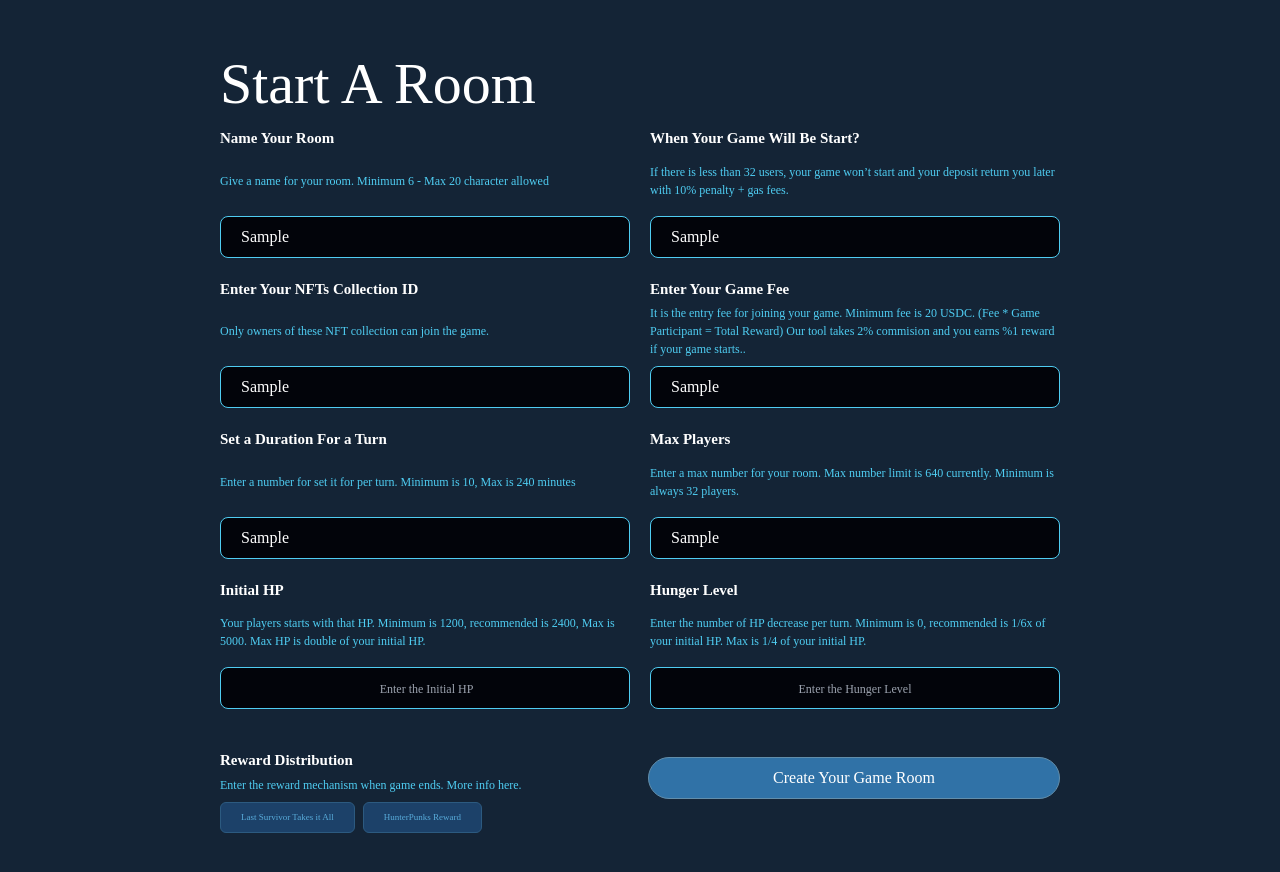
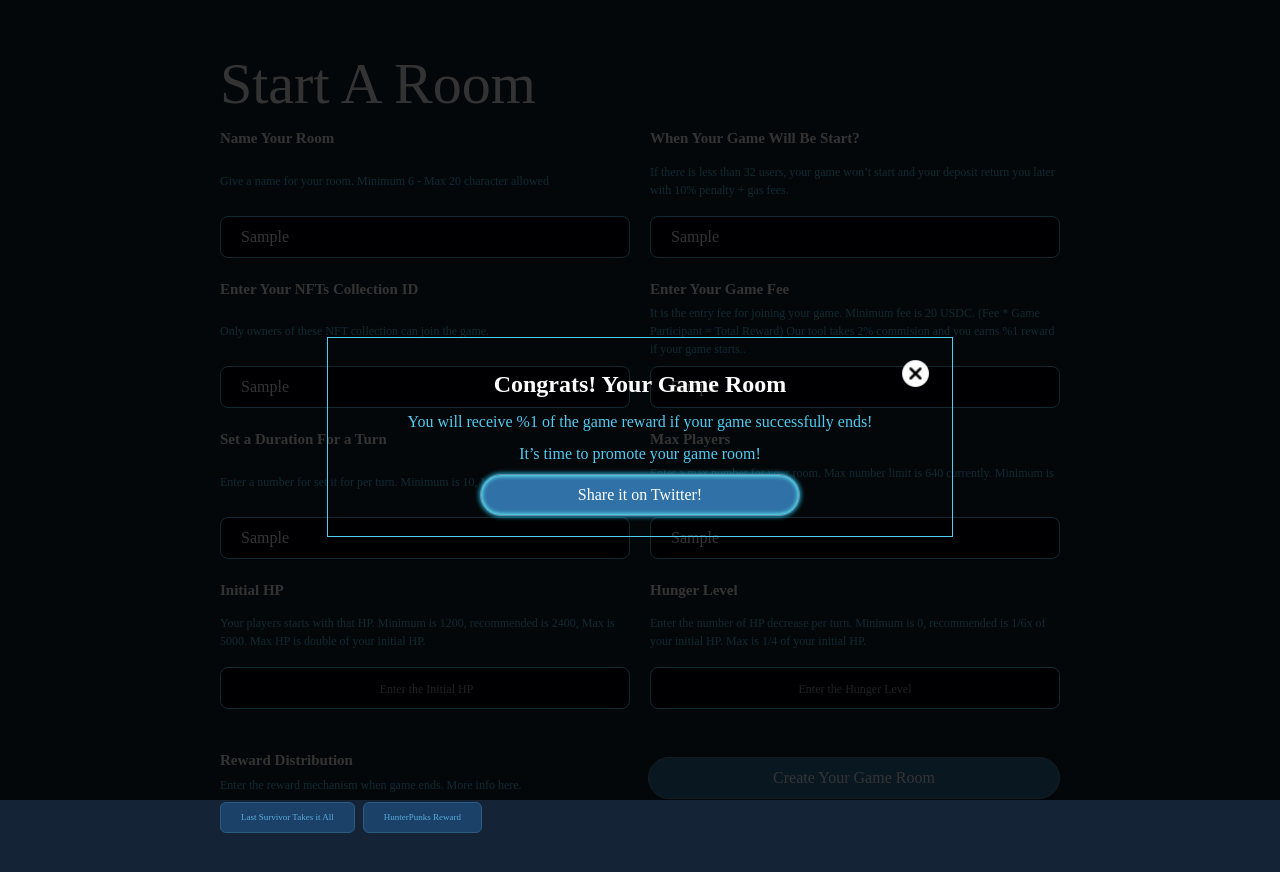
Before and after one commit to codekaya/Pragma-Hackathon-DOJO-ARENA, a React (Vite) app in the folder client/: page /start in a window 1280 px wide. Both pictures are taken after typing "Sample", "Sample", "Sample", "Sample", "Sample", "Sample" into the empty fields and a click on the button "Create Your Game Room". Built offline with nearby package versions, Linux system fonts and the light colour scheme; a web font is replaced by a local one.

Commit message:
game created modal

```diff
--- a/client/src/output.css
+++ b/client/src/output.css
@@ -522,6 +522,10 @@ video {
   --tw-backdrop-sepia:  ;
 }
 
+.fixed {
+  position: fixed;
+}
+
 .absolute {
   position: absolute;
 }
@@ -546,8 +550,28 @@ video {
   left: -9.1rem;
 }
 
+.left-0 {
+  left: 0px;
+}
+
 .top-0 {
   top: 0px;
+}
+
+.right-5 {
+  right: 1.25rem;
+}
+
+.top-5 {
+  top: 1.25rem;
+}
+
+.z-20 {
+  z-index: 20;
+}
+
+.z-40 {
+  z-index: 40;
 }
 
 .mx-auto {
@@ -603,6 +627,22 @@ video {
   height: 5rem;
 }
 
+.h-screen {
+  height: 100vh;
+}
+
+.h-5 {
+  height: 1.25rem;
+}
+
+.h-10 {
+  height: 2.5rem;
+}
+
+.h-8 {
+  height: 2rem;
+}
+
 .min-h-\[100px\] {
   min-height: 100px;
 }
@@ -615,12 +655,16 @@ video {
   min-height: 100vh;
 }
 
+.w-\[100vw\] {
+  width: 100vw;
+}
+
 .w-dojo {
   width: 1000px;
 }
 
-.w-\[100\%\] {
-  width: 100%;
+.w-\[10rem\] {
+  width: 10rem;
 }
 
 .w-\[20rem\] {
@@ -639,8 +683,8 @@ video {
   max-width: 1000px;
 }
 
-.flex-grow {
-  flex-grow: 1;
+.cursor-pointer {
+  cursor: pointer;
 }
 
 .grid-cols-2 {
@@ -701,6 +745,12 @@ video {
   margin-left: calc(2.5rem * calc(1 - var(--tw-space-x-reverse)));
 }
 
+.space-x-2 > :not([hidden]) ~ :not([hidden]) {
+  --tw-space-x-reverse: 0;
+  margin-right: calc(0.5rem * var(--tw-space-x-reverse));
+  margin-left: calc(0.5rem * calc(1 - var(--tw-space-x-reverse)));
+}
+
 .space-y-2 > :not([hidden]) ~ :not([hidden]) {
   --tw-space-y-reverse: 0;
   margin-top: calc(0.5rem * calc(1 - var(--tw-space-y-reverse)));
@@ -719,10 +769,8 @@ video {
   margin-bottom: calc(2rem * var(--tw-space-y-reverse));
 }
 
-.space-x-2 > :not([hidden]) ~ :not([hidden]) {
-  --tw-space-x-reverse: 0;
-  margin-right: calc(0.5rem * var(--tw-space-x-reverse));
-  margin-left: calc(0.5rem * calc(1 - var(--tw-space-x-reverse)));
+.rounded-3xl {
+  border-radius: 1.5rem;
 }
 
 .rounded-lg {
@@ -733,20 +781,17 @@ video {
   border-radius: 0.375rem;
 }
 
-.rounded-2xl {
-  border-radius: 1rem;
-}
-
-.rounded-3xl {
-  border-radius: 1.5rem;
-}
-
 .border {
   border-width: 1px;
 }
 
 .border-2 {
   border-width: 2px;
+}
+
+.border-\[\#2C5A80\] {
+  --tw-border-opacity: 1;
+  border-color: rgb(44 90 128 / var(--tw-border-opacity));
 }
 
 .border-\[\#4FCDF2\] {
@@ -774,11 +819,6 @@ video {
   border-color: rgb(255 255 255 / var(--tw-border-opacity));
 }
 
-.border-\[\#2C5A80\] {
-  --tw-border-opacity: 1;
-  border-color: rgb(44 90 128 / var(--tw-border-opacity));
-}
-
 .bg-\[\#02040A\] {
   --tw-bg-opacity: 1;
   background-color: rgb(2 4 10 / var(--tw-bg-opacity));
@@ -787,6 +827,16 @@ video {
 .bg-\[\#142436\] {
   --tw-bg-opacity: 1;
   background-color: rgb(20 36 54 / var(--tw-bg-opacity));
+}
+
+.bg-\[\#1C4169\] {
+  --tw-bg-opacity: 1;
+  background-color: rgb(28 65 105 / var(--tw-bg-opacity));
+}
+
+.bg-\[\#3072A7\] {
+  --tw-bg-opacity: 1;
+  background-color: rgb(48 114 167 / var(--tw-bg-opacity));
 }
 
 .bg-\[\#386A92\] {
@@ -802,16 +852,6 @@ video {
 .bg-black {
   --tw-bg-opacity: 1;
   background-color: rgb(0 0 0 / var(--tw-bg-opacity));
-}
-
-.bg-\[\#1C4169\] {
-  --tw-bg-opacity: 1;
-  background-color: rgb(28 65 105 / var(--tw-bg-opacity));
-}
-
-.bg-\[\#3072A7\] {
-  --tw-bg-opacity: 1;
-  background-color: rgb(48 114 167 / var(--tw-bg-opacity));
 }
 
 .px-10 {
@@ -862,6 +902,16 @@ video {
 .py-4 {
   padding-top: 1rem;
   padding-bottom: 1rem;
+}
+
+.py-8 {
+  padding-top: 2rem;
+  padding-bottom: 2rem;
+}
+
+.py-5 {
+  padding-top: 1.25rem;
+  padding-bottom: 1.25rem;
 }
 
 .pl-10 {
@@ -937,6 +987,11 @@ video {
   color: rgb(79 205 242 / var(--tw-text-opacity));
 }
 
+.text-\[\#58ABDA\] {
+  --tw-text-opacity: 1;
+  color: rgb(88 171 218 / var(--tw-text-opacity));
+}
+
 .text-\[\#FF356D\] {
   --tw-text-opacity: 1;
   color: rgb(255 53 109 / var(--tw-text-opacity));
@@ -947,9 +1002,8 @@ video {
   color: rgb(255 255 255 / var(--tw-text-opacity));
 }
 
-.text-\[\#58ABDA\] {
-  --tw-text-opacity: 1;
-  color: rgb(88 171 218 / var(--tw-text-opacity));
+.opacity-80 {
+  opacity: 0.8;
 }
 
 .shadow-border_1 {
--- a/client/src/pages/Start.jsx
+++ b/client/src/pages/Start.jsx
@@ -1,4 +1,6 @@
 import Layout from "../components/Layout";
+import { useState } from "react";
+import Cancel from "/cancel.png";
 
 function Input({ header, label, placeholder }) {
   return (
@@ -13,7 +15,37 @@ function Input({ header, label, placeholder }) {
   );
 }
 
+function Modal(props) {
+  let setShowModal = props.setShowModal;
+  const handleClose = () => setShowModal(false);
+
+  return (
+    <>
+      <div className="fixed top-0 left-0 w-[100vw] h-screen bg-black opacity-80 z-20" />
+      <div className="fixed flex flex-col justify-between z-40 border border-[#4FCDF2] px-20 py-5 text-center space-y-2">
+        <img
+          src={Cancel}
+          alt="cancel"
+          className="absolute top-5 right-5 w-8 h-8 cursor-pointer"
+          onClick={handleClose}
+        />
+
+        <h2 className="text-[24px] font-bold"> Congrats! Your Game Room </h2>
+        <p className="text-[#4FCDF2]">
+          You will receive %1 of the game reward if your game successfully ends!
+        </p>
+        <p className="text-[#4FCDF2]">It’s time to promote your game room!</p>
+        <button className="bg-[#3072A7] text-white px-5 py-2 mx-auto w-[20rem] mt-2 rounded-3xl border border-[#628EAB] shadow-border_1">
+          Share it on Twitter!
+        </button>
+      </div>
+    </>
+  );
+}
+
 export default function Start() {
+  const [showModal, setShowModal] = useState(false);
+
   const headers = [
     "Name Your Room",
     "When Your Game Will Be Start?",
@@ -53,8 +85,11 @@ export default function Start() {
     />
   ));
 
+  const handleShowModal = () => setShowModal(true);
+
   return (
     <Layout>
+      {showModal && <Modal setShowModal={setShowModal} />}
       <div className="flex flex-col w-dojo px-20">
         <h1 className="text-[58px]">Start A Room</h1>
         <div className="grid grid-cols-2 grid-rows-4 gap-5 items-stretch">
@@ -76,7 +111,10 @@ export default function Start() {
             </div>
           </div>
           <div className="flex flex-col justify-between w-1/2">
-            <button className="bg-[#3072A7] text-white px-5 py-2 mt-2 rounded-3xl border border-[#628EAB]">
+            <button
+              className="bg-[#3072A7] text-white px-5 py-2 mt-2 rounded-3xl border border-[#628EAB]"
+              onClick={handleShowModal}
+            >
               Create Your Game Room
             </button>
           </div>
```
Also changed, not shown: client/public/cancel.png (added).
